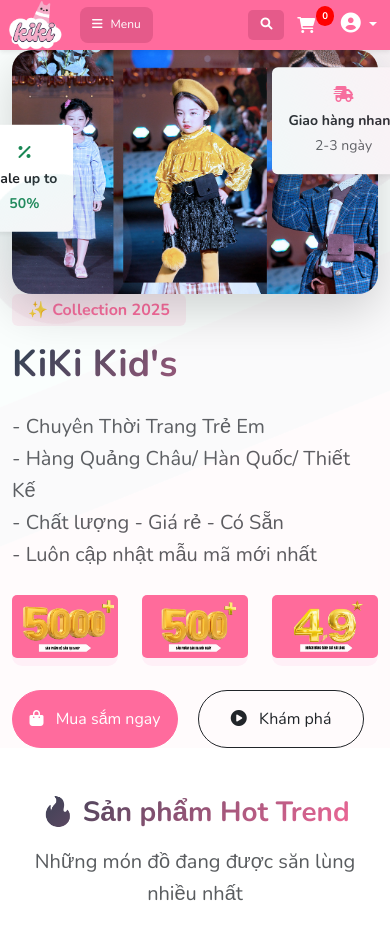
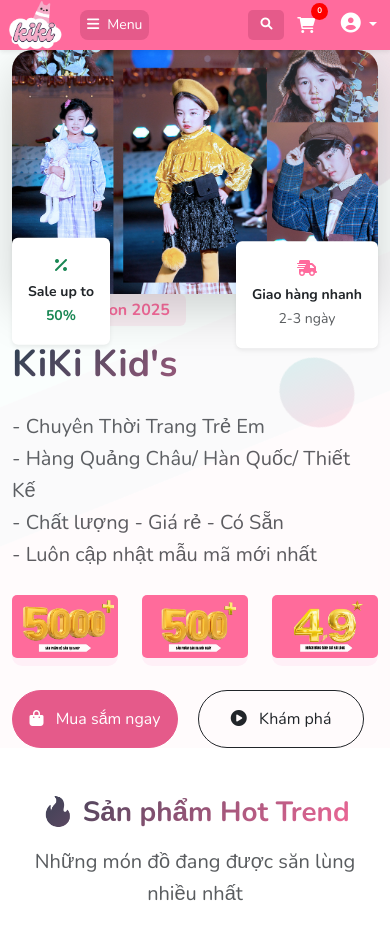
Before and after one commit to WuangTX/kikishop, a Django app: page / in a window 390 px wide. Shown: the top 947 px of the page. Run offline with Django 5.2, Linux system fonts and the light colour scheme; data that the repository does not hold is empty.

Commit message:
chỉnh sửa giao diện phù hợp nhiều màn hình

```diff
--- a/customer_web/templates/customer_web/base.html
+++ b/customer_web/templates/customer_web/base.html
@@ -385,8 +384,8 @@
 
         @media (max-width: 576px) {
             .hamburger-menu {
-                padding: 8px 12px;
-                font-size: 12px;
+                padding: 4px 7px;
+                font-size: 14px;
             }
             .dropdown-menu[data-bs-popper] {
                 top: 115%;
@@ -502,8 +501,10 @@
         }
 
         .btn-primary {
-            background-color: var(--primary-color);
-            border-color: var(--primary-color);
+            background-color: #e55a8a;
+            border-color: #e55a8a;
+            --bs-btn-active-bg: #da487bff;
+            --bs-btn-active-border-color: #da487bff;
         }
 
         .btn-primary:hover {
@@ -590,10 +604,10 @@
             color: white;
             border-radius: 50%;
             padding: 2px 6px;
-            font-size: 0.6rem;
+            font-size: 0.5rem;
             position: absolute;
-            top: -6px;
-            right: -6px;
+            top: -9px;
+            right: 0px;
             transition: all 0.3s ease;
             z-index: 20 !important;
             pointer-events: none;
@@ -653,12 +667,31 @@
             top: 10%;
             right: -10%;
             animation-delay: 0s;
+            z-index: 1;
         }
 
-        .floating-card-2 {
-            bottom: 20%;
-            left: -10%;
-            animation-delay: 1.5s;
+
+        @media (min-width: 768px) {
+            .floating-card-2 {
+                bottom: 20%;
+                left: -3%;
+                animation-delay: 1.5s;
+                z-index: 1;
+            }
+        }
+
+        @media (max-width: 576px) {
+            .floating-card-1 {
+                top: 81%;
+                right: 0%;
+                animation-delay: 0s;
+            }
+
+            .floating-card-2 {
+                bottom: -26%; !important;
+                left: 0%; !important;
+                animation-delay: 1.5s;
+            }
         }
 
 
@@ -1252,6 +1305,25 @@
         })
         .catch(() => showAlert('danger', 'Có lỗi xảy ra!'));
     }
+    window.addEventListener('pageshow', function (event) {
+        // Khi user quay lại trang bằng nút back, hoặc forward
+        if (event.persisted || (window.performance && window.performance.navigation.type === 2)) {
+            // Gọi AJAX để cập nhật icon giỏ hàng
+            fetchCartTotal();
+        }
+    });
+
+    // Hàm fetchCartTotal để lấy lại số lượng giỏ hàng
+    function fetchCartTotal() {
+        fetch('{% url "customer_web:get_cart_total" %}')
+            .then(res => res.json())
+            .then(data => {
+                if (data.success) {
+                    document.getElementById('cart-badge').textContent = data.cart_total;
+                }
+            });
+    }
+
 
     // Toggle Mobile Search Function
     function toggleMobileSearch() {
@@ -1420,6 +1492,14 @@
             });
         });
     });
+    const saleCard = document.querySelector('.floating-card-2');
+
+    setInterval(() => {
+        saleCard.classList.add('shake-bell');
+        setTimeout(() => {
+        saleCard.classList.remove('shake-bell');
+        }, 800); // bằng thời gian animation
+    }, 3000); // rung mỗi 3 giây
 </script>
 
 {% block extra_js %}{% endblock %}
--- a/customer_web/templates/customer_web/home.html
+++ b/customer_web/templates/customer_web/home.html
@@ -474,7 +474,7 @@
     position: absolute;
     border-radius: 50%;
     background: linear-gradient(135deg, var(--primary-color), var(--secondary-color));
-    opacity: 0.1;
+    opacity: 0.2;
 }
 
 .hero-decoration-1 {
@@ -511,7 +511,14 @@
         max-height: 600px;
         width: 100%;
         object-fit: cover;
-}
+    }
+    .hero-decoration-2 {
+        width: 76px;
+        height: 69px;
+        bottom: -133px;
+        left: 267px;
+        animation: rotate 15s linear infinite reverse;
+    }
 }
 
 .floating-card {
--- a/customer_web/urls.py
+++ b/customer_web/urls.py
@@ -14,6 +14,8 @@
     path('cart/', views.cart_view, name='cart'),
     path('update-cart/', views.update_cart, name='update_cart'),
     path('remove-from-cart/', views.remove_from_cart, name='remove_from_cart'),
+    path('get-cart-total/', views.get_cart_total, name='get_cart_total'),
+
 
     # Product inventory API
     path('api/product/<int:product_id>/inventory/', views.get_product_inventory, name='get_product_inventory'),
--- a/customer_web/views.py
+++ b/customer_web/views.py
@@ -234,6 +234,17 @@
 
     return JsonResponse({'success': False, 'message': 'Method not allowed'})
 
+
+@csrf_exempt
+def get_cart_total(request):
+    try:
+        cart = get_or_create_cart(request)
+        return JsonResponse({
+            'success': True,
+            'cart_total': cart.total_items
+        })
+    except Exception as e:
+        return JsonResponse({'success': False, 'message': str(e)})
 # Cart view
 def cart_view(request):
     cart = get_or_create_cart(request)
```
Also changed, not shown: other parts of customer_web/templates/customer_web/base.html (+42 -10 lines), admin_dashboard/templates/admin_dashboard/order_list.html (+1 -44 lines).
